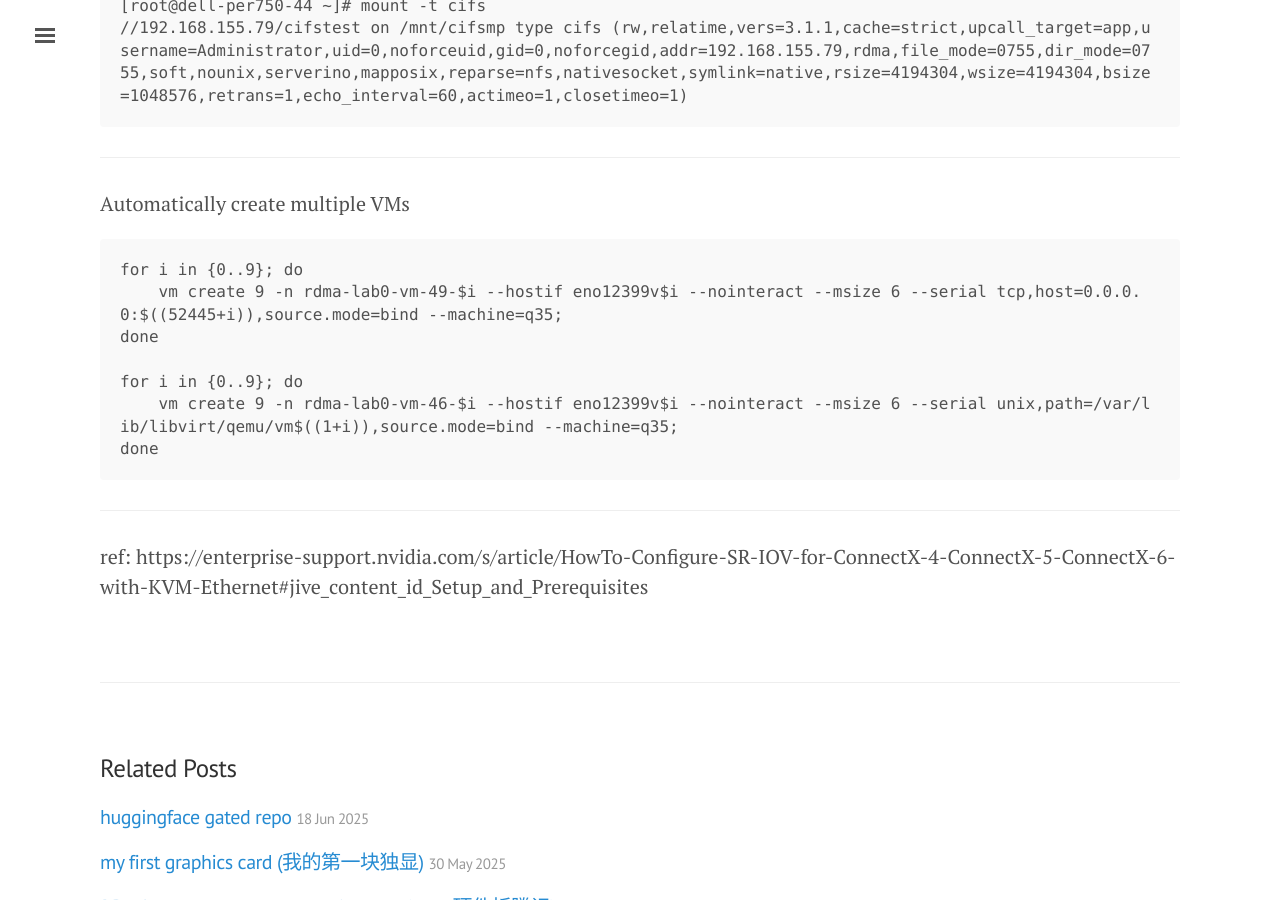
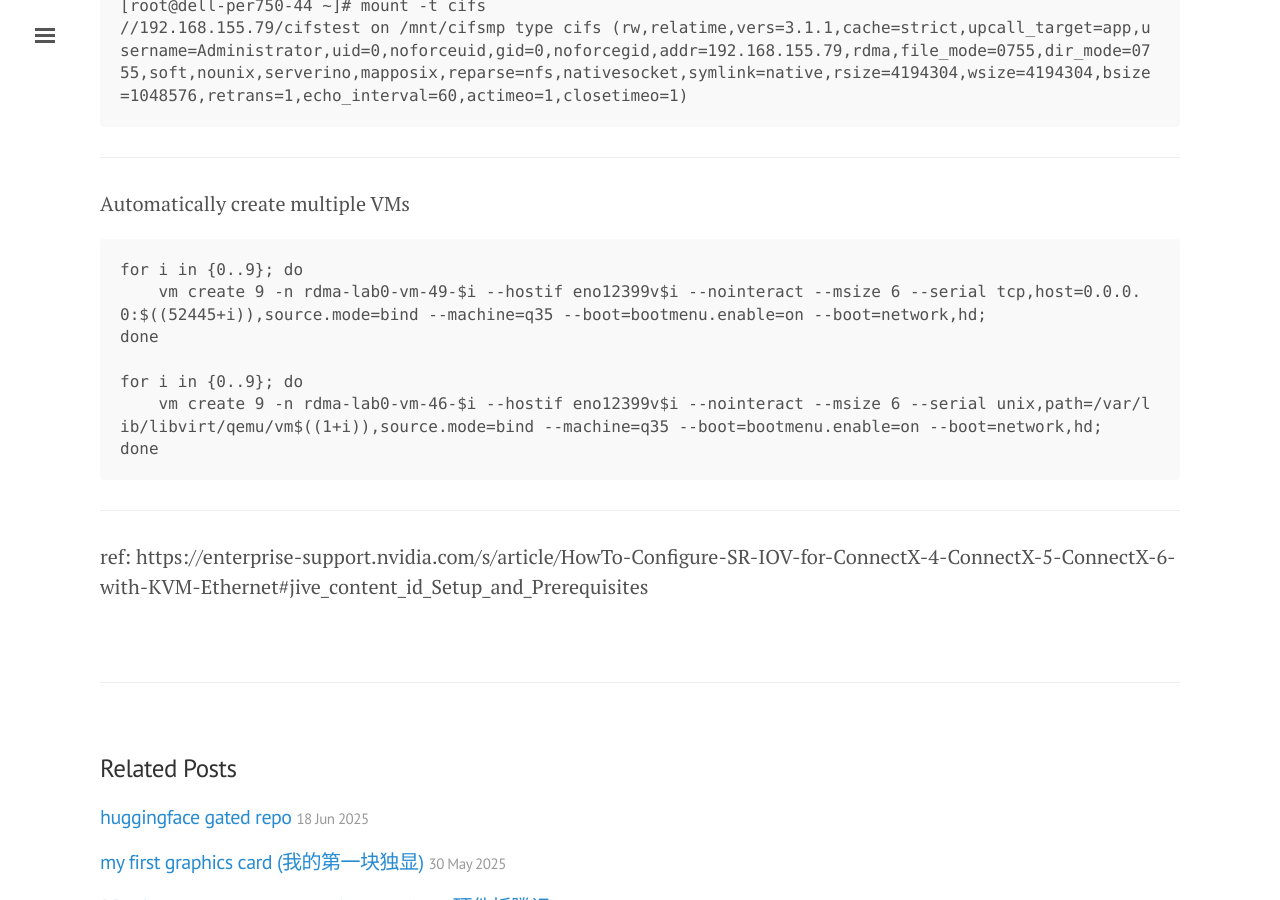
Before and after one commit to tcler/tcler.github.io, a Jekyll site: the page built from _posts/2025-07-05-configure-SR-IOV-for-ConnectX-5-ethernet-on-Linux.md, in a window 1280 px wide and 900 px high, scrolled down 6554 px. Built offline with Jekyll 4.4.1, drawn with Linux system fonts in a browser that asks for light colours.

Commit message:
Update 2025-07-05-configure-SR-IOV-for-ConnectX-5-ethernet-on-Linux.md

````diff
--- a/_posts/2025-07-05-configure-SR-IOV-for-ConnectX-5-ethernet-on-Linux.md
+++ b/_posts/2025-07-05-configure-SR-IOV-for-ConnectX-5-ethernet-on-Linux.md
@@ -247,11 +247,11 @@
 Automatically create multiple VMs
 ```
 for i in {0..9}; do
-    vm create 9 -n rdma-lab0-vm-49-$i --hostif eno12399v$i --nointeract --msize 6 --serial tcp,host=0.0.0.0:$((52445+i)),source.mode=bind --machine=q35;
+    vm create 9 -n rdma-lab0-vm-49-$i --hostif eno12399v$i --nointeract --msize 6 --serial tcp,host=0.0.0.0:$((52445+i)),source.mode=bind --machine=q35 --boot=bootmenu.enable=on --boot=network,hd;
 done
 
 for i in {0..9}; do
-    vm create 9 -n rdma-lab0-vm-46-$i --hostif eno12399v$i --nointeract --msize 6 --serial unix,path=/var/lib/libvirt/qemu/vm$((1+i)),source.mode=bind --machine=q35;
+    vm create 9 -n rdma-lab0-vm-46-$i --hostif eno12399v$i --nointeract --msize 6 --serial unix,path=/var/lib/libvirt/qemu/vm$((1+i)),source.mode=bind --machine=q35 --boot=bootmenu.enable=on --boot=network,hd;
 done
 ```
 
````
